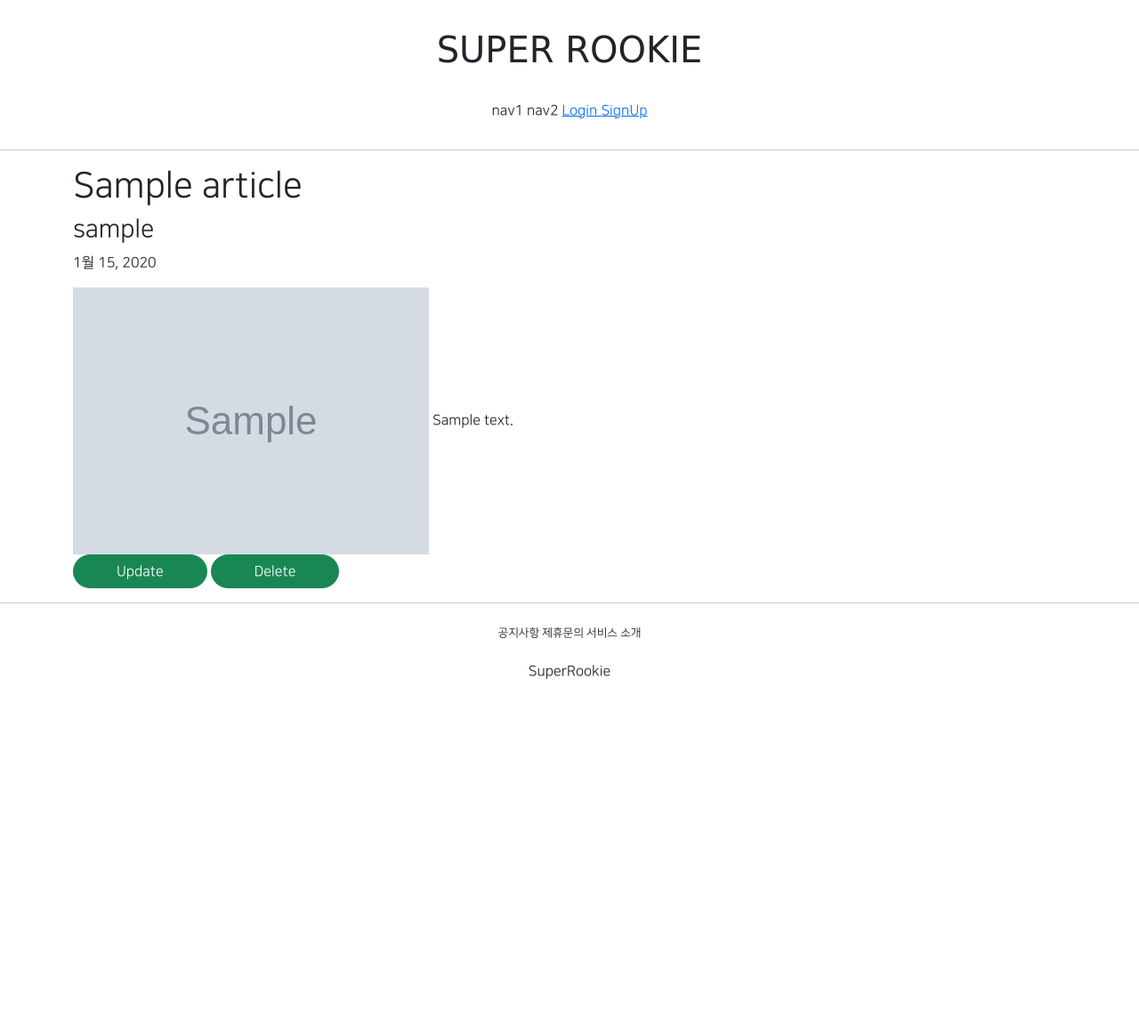
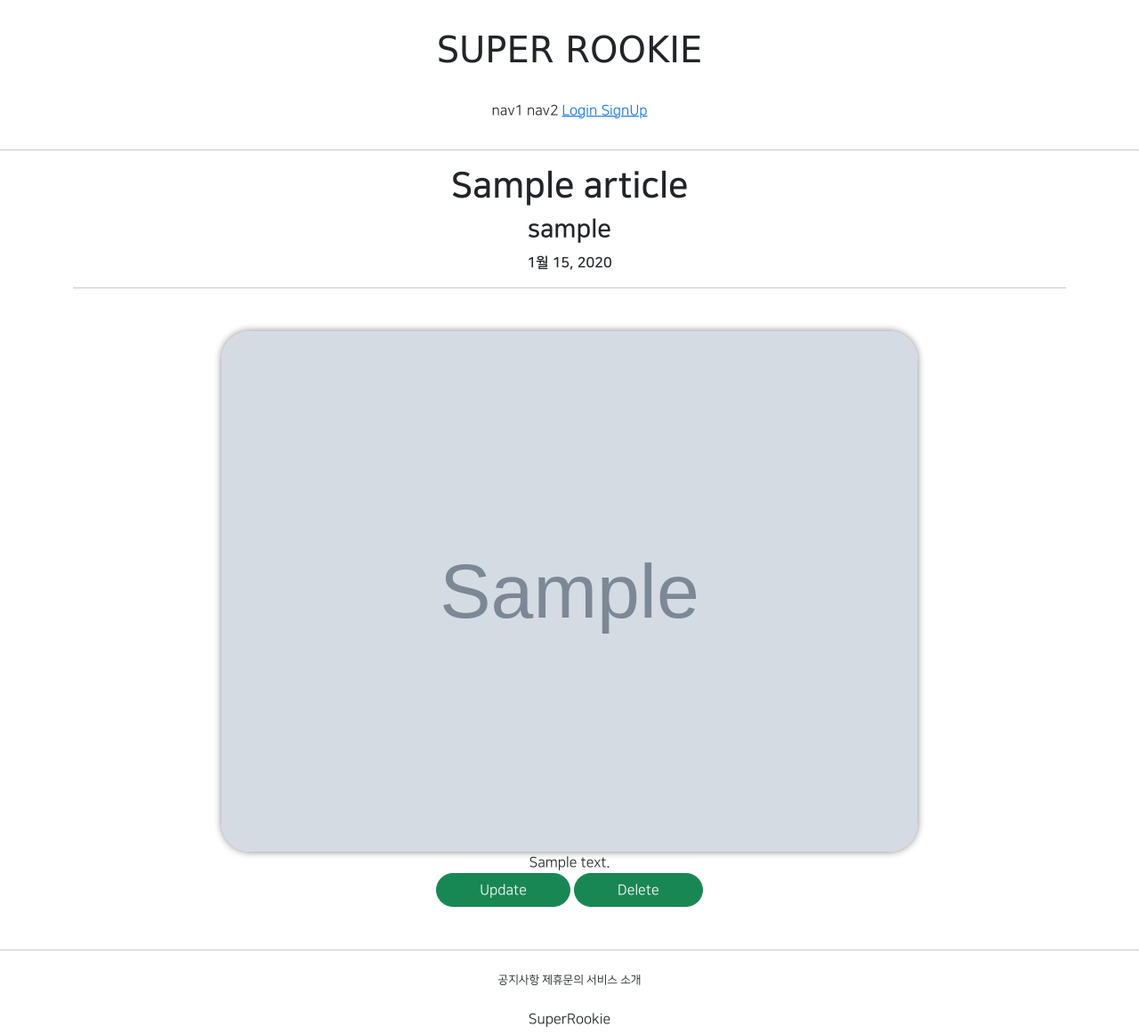
Before and after one commit to PR-Juyoung/GJAI_web_stu, a Django app: page /articles/detail/1 in a window 1280 px wide. Shown: the whole page at 89% size. Before the commit the page ends 763 px from the top, so only its background shows below. Run offline with Django 3.2, Linux system fonts and the light colour scheme; tables that the repository leaves empty hold one stand-in row (values such as "Sample post"); grey boxes marked "Sample" are stand-in pictures; parts of the project's set-up code (start-up, migrations or seed data) failed here and were passed over; some libraries are stand-ins or nearby versions; some web fonts are replaced.

Commit message:
210805 hello world commit 2st _2

```diff
--- a/articleapp/templates/articleapp/detail.html
+++ b/articleapp/templates/articleapp/detail.html
@@ -4,17 +4,25 @@
 
 
 
-    <div class="container">
-        <div>
+    <div class="container text-center">
+        <div class="NNS_B">
             {#          제목,  글쓴이,  작성일            #}
-            <h1>{{ target_article.title }}</h1>
+            <h1 class="NNS_B">{{ target_article.title }}</h1>
             <h3>{{ target_article.writer.profile.nickname }}</h3>
             <p>{{ target_article.created_at }}</p>
         </div>
-        <div>
+
+        <hr>
+
+
+        <div class="my-5">
             {#          제목,  글쓴이,  작성일            #}
-            <img src="{{ target_article.image.url }}" alt="">
-            {{ target_article.content }}
+            <img src="{{ target_article.image.url }}"
+                 class="article_image"
+                 alt="">
+            <div class="article_content">
+                {{ target_article.content }}
+            </div>
             <div>
                 <a href="{% url 'articleapp:update' pk=target_article.pk %}"
                    class="btn btn-success rounded-pill px-5">
--- a/articleapp/views.py
+++ b/articleapp/views.py
@@ -6,9 +6,10 @@ from django.urls import reverse_lazy, reverse
 from django.utils.decorators import method_decorator
 from django.views.generic import CreateView, DetailView, UpdateView, DeleteView
 
+from articleapp.decorators import article_ownership_required
 from articleapp.forms import ArticleCretionForm
 from articleapp.models import Article
-from articleapp.templates.articleapp.decorators import article_ownership_required
+
 
 
 @method_decorator(login_required, 'get')
--- a/static/base.css
+++ b/static/base.css
@@ -39,3 +39,15 @@
 .round_button:hover {
     color: dimgray;
 }
+
+.article_image {
+    border-radius: 2rem;
+    width: 70%;
+    box-shadow: 0 0 .5rem grey;
+}
+
+. article_content {
+    font-size: 1.1rem;
+    text-align: left;
+    margin: 2rem;
+}
```
Also changed, not shown: articleapp/decorators.py (renamed from articleapp/templates/articleapp/decorators.py).
